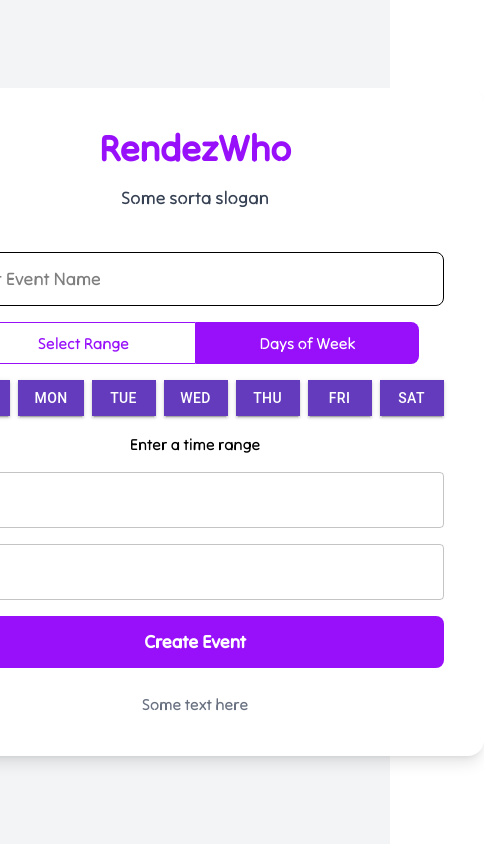
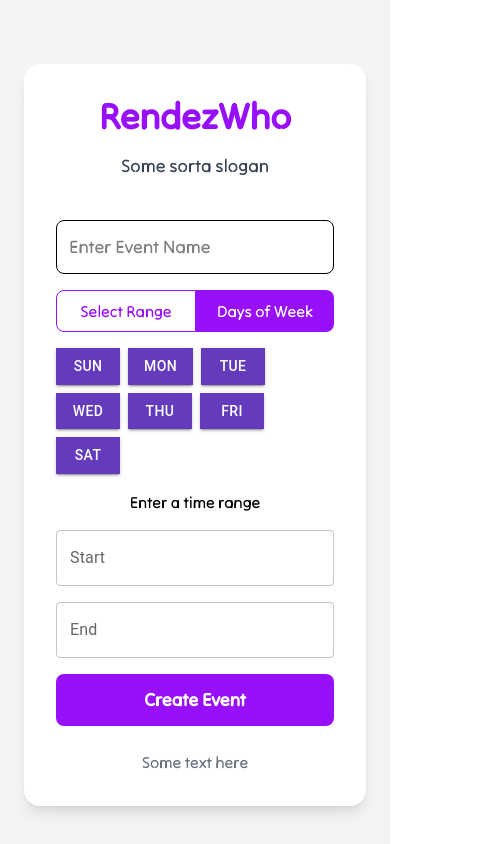
Before and after one commit to SammriddhGupta/RendezWho, a React (Vite) app: page / in a window 390 px wide. Both pictures are taken after a click on the button "Days of Week". Shown: the whole page, 484 px wide, since content can reach past the window. Built offline with nearby package versions, Linux system fonts and the light colour scheme; a web font is replaced by a local one.

Commit message:
Fix Css to be more responsive

```diff
--- a/src/Home.jsx
+++ b/src/Home.jsx
@@ -82,8 +82,8 @@ function Home() {
 
   return (
     <LocalizationProvider dateAdapter={AdapterDayjs}>
-      <div className="min-h-screen flex flex-col items-center justify-center bg-gray-100 p-6">
-        <div className="max-w-2xl text-center bg-white p-10 rounded-2xl shadow-lg">
+      <div className="min-h-screen flex flex-col items-center bg-gray-100 p-6">
+        <div className="mt-10 max-2xl text-center bg-white p-8 rounded-2xl shadow-lg">
           <h1 className="text-4xl font-bold text-purple-600">RendezWho</h1>
           <p className="text-gray-700 mt-4 text-lg">Some sorta slogan</p>
 
@@ -97,7 +97,7 @@ function Home() {
             />
 
             <div className="w-full flex justify-center">
-              <div className="w-full max-w-md flex">
+              <div className="w-full flex">
                 <button
                   className={`flex-1 px-4 py-2 rounded-l-lg transition-colors ${
                     showCalendar
@@ -123,8 +123,8 @@ function Home() {
             </div>
 
             {showCalendar && (
-              <div className="h-[320px]">
-              <DayPicker
+              <div className="h-[320px] justify-center flex">
+                <DayPicker
                   mode="range"
                   min={1}
                   selected={selectedRange} // Highlight the selected range
@@ -135,14 +135,13 @@ function Home() {
 
             {!showCalendar && (
               <Box sx={{ display: "flex", justifyContent: "center" }}>
-                {/* Buttons Container */}
-                <Box sx={{ display: "flex", gap: 1 }}>
+                <Box sx={{ display: "flex", gap: 1, flexWrap: "wrap"}}>
                   {days.map((day, index) => (
                     <Button
                       key={day}
                       variant={clickedStates[index] ? "outlined" : "contained"}
                       sx={{
-                        flexGrow: 1,
+                        flexShrink: 1,
                         borderRadius: 0, // Remove rounded corners
                         backgroundColor: clickedStates[index] ? "transparent" : "#633BBC",
                         color: clickedStates[index] ? "#633BBC" : "#FFFFFF",
```
Also changed, not shown: 1 other file (tests, documents, lock files or other folders).
